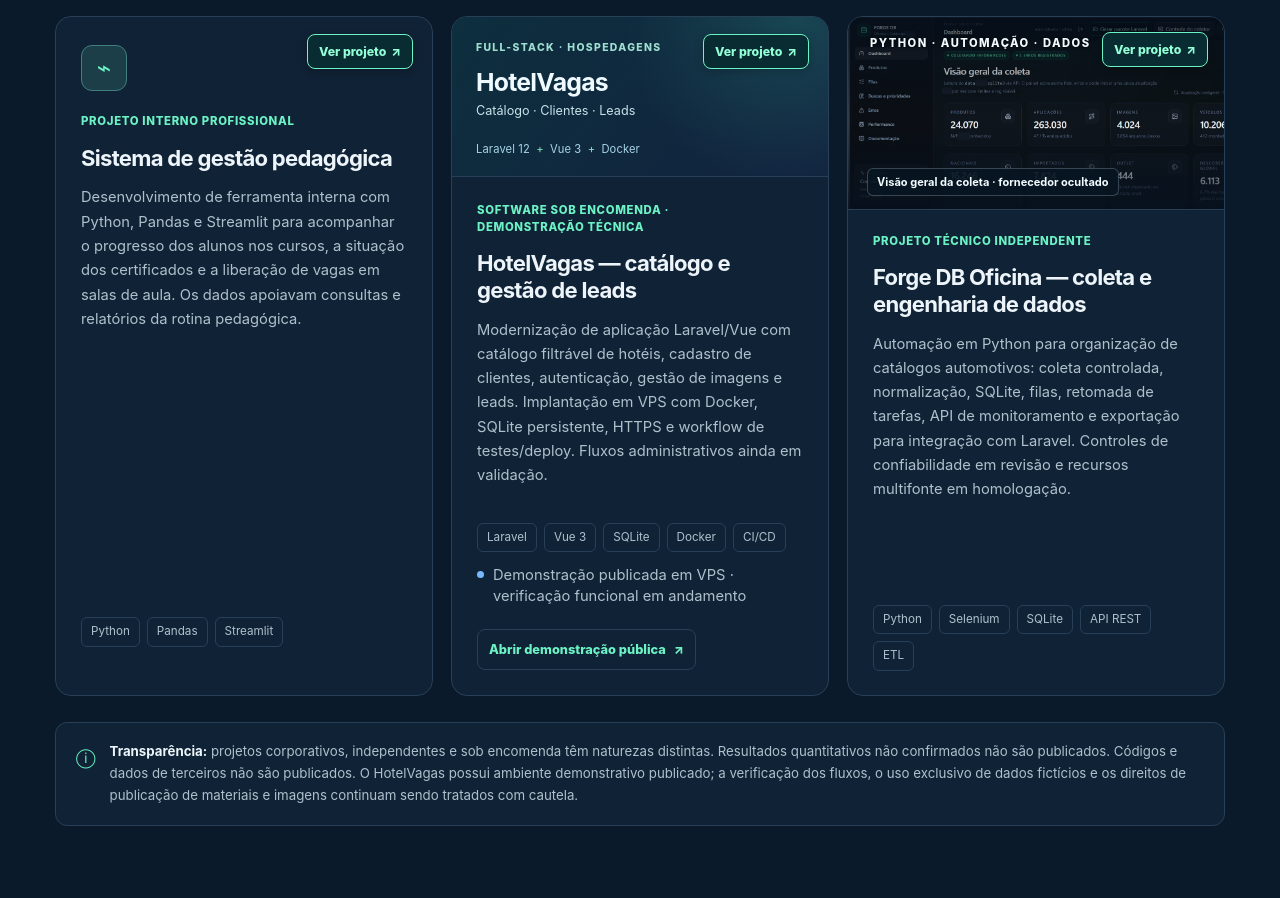
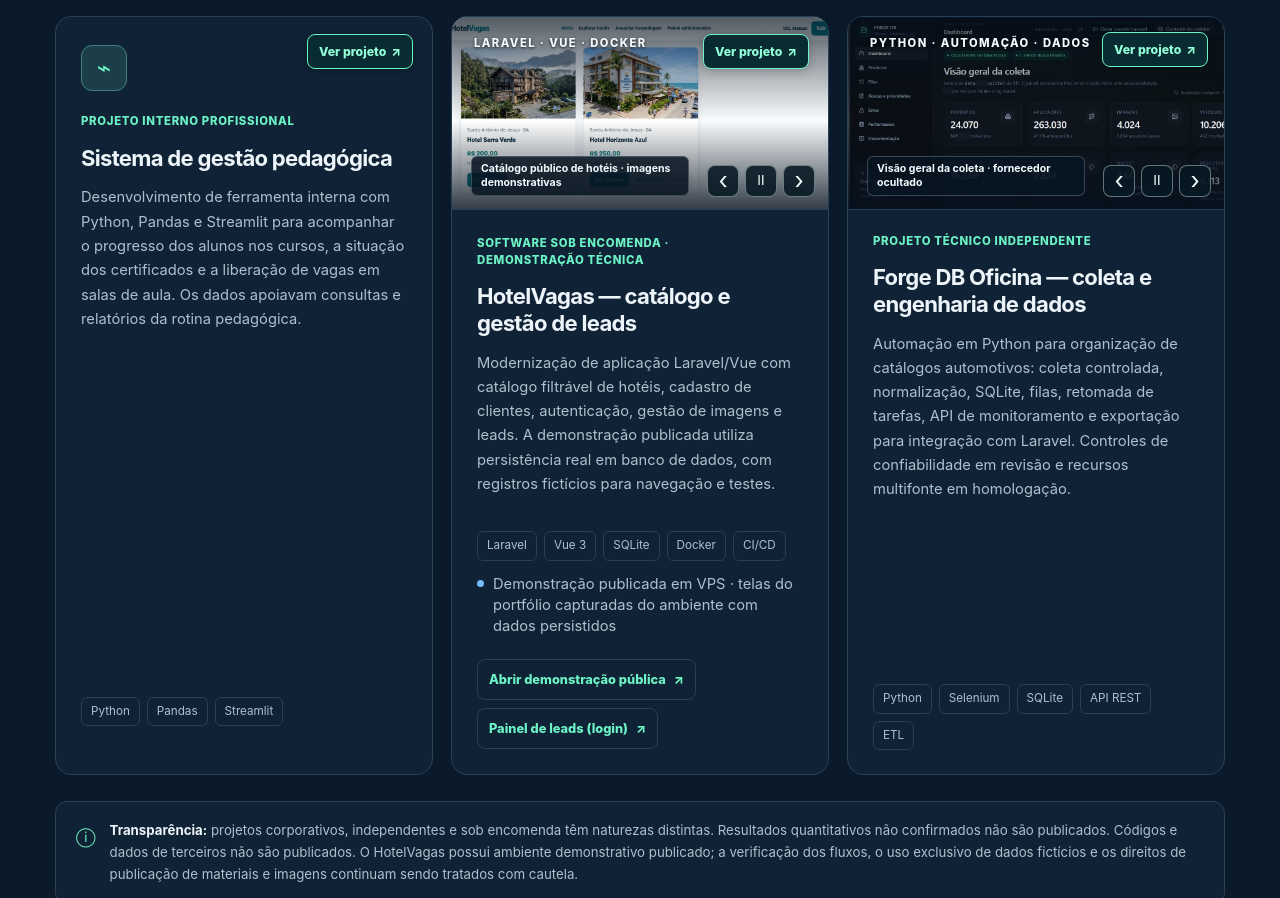
Before and after one commit to Mateus-Santos/mateus-santos.github.io, a plain HTML site: page index.html in a window 1280 px wide. Shown: the part 2056-2954 px from the top of the page. Drawn offline with Linux system fonts and the light colour scheme.

Commit message:
fix: corrige carrosseis e atualiza HotelVagas V2.12

```diff
--- a/assets/css/portfolio.css
+++ b/assets/css/portfolio.css
@@ -185,14 +185,11 @@
 }
 
 
-/* V2.11 — HotelVagas: resumo técnico sem simular captura de tela */
+/* V2.11/V2.12 — HotelVagas: prévia real com imagens do ambiente demonstrativo */
 .project-card.hotelvagas-feature-card{padding:0;display:flex;flex-direction:column;min-height:0}
-.hotelvagas-preview{min-height:160px;padding:22px 24px 18px;border-bottom:1px solid var(--border);background:radial-gradient(circle at 92% 0%,rgba(56,199,166,.20),transparent 46%),linear-gradient(130deg,#0d2f3e,#12223e);color:#eefaff;display:flex;flex-direction:column;align-items:flex-start;gap:4px}
-.hotelvagas-preview-kicker{font-size:.65rem;letter-spacing:.13em;color:#9fdfd1;font-weight:800}
-.hotelvagas-preview strong{font-size:1.55rem;letter-spacing:-.03em;margin-top:8px;line-height:1.15}
-.hotelvagas-preview-desc{font-size:.79rem;color:#c8e2e9}
-.hotelvagas-preview-tech{font-size:.7rem;color:#a7d4e5;letter-spacing:.01em;margin-top:auto}
-.hotelvagas-preview-tech span{color:#80e8ba;margin:0 3px}
+.hotelvagas-feature-card .project-visual{width:100%;height:193px;flex:0 0 auto;border-bottom:1px solid var(--border)}
+.visual-hotel{background:radial-gradient(circle at 92% 0%,rgba(56,199,166,.14),transparent 46%),linear-gradient(130deg,#0d2f3e,#12223e)}
+.visual-hotel .project-preview-slide{object-fit:cover;object-position:center top}
 .hotelvagas-card-body{padding:25px;display:flex;flex-direction:column;gap:0;flex:1}
 .hotelvagas-feature-card .project-meta{margin-bottom:13px;padding-right:86px}
 .hotelvagas-feature-card h3{margin-top:1px}
@@ -202,4 +199,15 @@
 .hotelvagas-demo-link:hover,.hotelvagas-demo-link:focus-visible{border-color:var(--accent);text-decoration:underline;text-underline-offset:3px}
 .hotelvagas-case-actions{display:flex;flex-wrap:wrap;gap:12px;margin:22px 0 8px}
 .hotelvagas-case-note{color:var(--muted);font-size:.83rem}
-@media(max-width:540px){.hotelvagas-feature-card .project-meta{padding-right:76px}.hotelvagas-preview{min-height:145px}}
+@media(max-width:540px){.hotelvagas-feature-card .project-meta{padding-right:76px}.hotelvagas-feature-card .project-visual{height:180px}}
+
+/* V2.12 — controles de galeria e navegação do HotelVagas */
+.project-preview-controls{position:absolute;right:13px;bottom:12px;z-index:4;display:flex;gap:6px;align-items:center}
+.project-preview-control{width:32px;height:32px;min-width:32px;padding:0;border-radius:8px;border:1px solid rgba(229,247,251,.42);background:rgba(6,24,35,.88);color:#f5feff;font-size:1.5rem;line-height:1;display:inline-flex;justify-content:center;align-items:center;cursor:pointer;transition:background .18s,border-color .18s}
+.project-preview-control.preview-toggle{font-size:.86rem}
+.project-preview-control:hover{background:#13605e;border-color:#8affd6}
+.project-preview-control:focus-visible{outline:3px solid #8affd6;outline-offset:2px}
+.project-preview .preview-caption{right:129px;max-width:calc(100% - 158px);font-size:.66rem;line-height:1.35}
+.hotelvagas-links{display:flex;flex-wrap:wrap;gap:8px;margin-top:auto}
+.hotelvagas-links .hotelvagas-demo-link{margin-top:0}
+@media(max-width:550px){.project-preview-controls{right:8px;bottom:7px;gap:4px}.project-preview-control{width:28px;height:28px;min-width:28px}.project-preview .preview-caption{right:107px;max-width:calc(100% - 122px);left:10px;font-size:.59rem;padding:3px 6px}}
--- a/assets/js/portfolio.js
+++ b/assets/js/portfolio.js
@@ -23,6 +23,7 @@
       item.setAttribute('aria-pressed', String(active));
     });
     cards.forEach(card => { card.hidden = filter !== 'all' && !card.dataset.category.split(/\s+/).includes(filter); });
+    document.dispatchEvent(new Event('portfolio:filters-changed'));
   }));
   // Controle de tema: opção persistida apenas no navegador do visitante.
   // Mantém tema escuro como padrão e não depende de bibliotecas externas.
@@ -53,39 +54,68 @@
     saveTheme(next);
   }));
 
-  // Prévias automáticas sem setas/pontos: só imagens reais sanitizadas.
-  // A rotação para ao passar o mouse, focar no cartão, sair da tela ou trocar de aba.
-  // Usuários com preferência por movimento reduzido veem somente a imagem inicial.
+  // Carrosséis de projetos: avanço automático e controles manuais acessíveis.
+  // Diferente da versão anterior, o cursor sobre o cartão NÃO bloqueia o autoplay.
+  // Movimento reduzido desativa somente o autoplay; setas continuam funcionando.
   const reduceMotion = window.matchMedia?.('(prefers-reduced-motion: reduce)');
   document.querySelectorAll('[data-project-carousel]').forEach(carousel => {
     const slides = Array.from(carousel.querySelectorAll('.project-preview-slide'));
     if (slides.length < 2) return;
     const card = carousel.closest('.project-card');
-    const caption = card?.querySelector('[data-preview-caption]');
+    const preview = carousel.closest('.project-preview');
+    if (!card || !preview) return;
+    const caption = card.querySelector('[data-preview-caption]');
+    const suffix = caption?.textContent?.split(' · ').slice(1).join(' · ') || 'galeria do projeto';
     const delay = Math.max(4000, Number.parseInt(carousel.dataset.delay, 10) || 5300);
-    let index = 0;
+    let index = Math.max(0, slides.findIndex(slide => slide.classList.contains('is-current')));
     let interval = null;
     let onScreen = true;
-    let pausedByHover = false;
-    let pausedByFocus = false;
-    const allowed = () => !document.hidden && onScreen && !pausedByHover &&
-      !pausedByFocus && !reduceMotion?.matches && !card?.hidden;
-    const pause = () => { if (interval !== null) { window.clearInterval(interval); interval = null; } };
-    const advance = () => {
-      slides[index].classList.remove('is-current');
-      index = (index + 1) % slides.length;
-      slides[index].classList.add('is-current');
-      if (caption) caption.textContent = `${slides[index].dataset.previewLabel || 'Prévia'} · imagens censuradas`;
+    let userPaused = false;
+
+    // Não declare a região como imagem quando contiver botões interativos.
+    preview.setAttribute('role', 'group');
+    const name = preview.getAttribute('aria-label') || 'Galeria do projeto';
+    const controls = document.createElement('div');
+    controls.className = 'project-preview-controls';
+    const button = (label, symbol, cssClass) => {
+      const item = document.createElement('button');
+      item.type = 'button';
+      item.className = `project-preview-control ${cssClass}`;
+      item.setAttribute('aria-label', `${label}: ${name}`);
+      item.textContent = symbol;
+      return item;
+    };
+    const previous = button('Imagem anterior', '‹', 'preview-previous');
+    const toggle = button('Pausar animação', 'Ⅱ', 'preview-toggle');
+    const next = button('Próxima imagem', '›', 'preview-next');
+    controls.append(previous, toggle, next);
+    preview.appendChild(controls);
+
+    const autoplayAllowed = () => !document.hidden && onScreen &&
+      !card.hidden && !reduceMotion?.matches && !userPaused;
+    const stop = () => { if (interval !== null) { window.clearInterval(interval); interval = null; } };
+    const render = (newIndex) => {
+      index = (newIndex + slides.length) % slides.length;
+      slides.forEach((slide, i) => {
+        const active = i === index;
+        slide.classList.toggle('is-current', active);
+        slide.setAttribute('aria-hidden', String(!active));
+      });
+      if (caption) caption.textContent = `${slides[index].dataset.previewLabel || 'Prévia'} · ${suffix}`;
     };
     const refresh = () => {
-      pause();
-      if (allowed()) interval = window.setInterval(advance, delay);
+      stop();
+      if (autoplayAllowed()) interval = window.setInterval(() => render(index + 1), delay);
+      const isPaused = userPaused || !!reduceMotion?.matches;
+      toggle.setAttribute('aria-pressed', String(userPaused));
+      toggle.setAttribute('aria-label', `${isPaused ? 'Reproduzir' : 'Pausar'} animação: ${name}`);
+      toggle.textContent = isPaused ? '▶' : 'Ⅱ';
     };
-    card?.addEventListener('mouseenter', () => { pausedByHover = true; refresh(); });
-    card?.addEventListener('mouseleave', () => { pausedByHover = false; refresh(); });
-    card?.addEventListener('focusin', () => { pausedByFocus = true; refresh(); });
-    card?.addEventListener('focusout', () => { pausedByFocus = false; refresh(); });
+    previous.addEventListener('click', () => { render(index - 1); refresh(); });
+    next.addEventListener('click', () => { render(index + 1); refresh(); });
+    toggle.addEventListener('click', () => { userPaused = !userPaused; refresh(); });
     document.addEventListener('visibilitychange', refresh);
+    document.addEventListener('portfolio:filters-changed', refresh);
     if (reduceMotion?.addEventListener) reduceMotion.addEventListener('change', refresh);
     else if (reduceMotion?.addListener) reduceMotion.addListener(refresh);
     if ('IntersectionObserver' in window) {
@@ -95,6 +125,7 @@
       }, { threshold: 0.15 });
       observer.observe(card);
     }
+    render(index);
     refresh();
   });
 
--- a/index.html
+++ b/index.html
@@ -99,19 +99,17 @@
             <div class="stack"><span>Python</span><span>Pandas</span><span>Streamlit</span></div>
           </article>
           <article class="project-card compact-card hotelvagas-feature-card" data-category="software">
-            <div class="hotelvagas-preview" aria-label="Resumo técnico do HotelVagas, não é uma captura da aplicação">
-              <span class="hotelvagas-preview-kicker">FULL-STACK · HOSPEDAGENS</span>
-              <strong>HotelVagas</strong>
-              <span class="hotelvagas-preview-desc">Catálogo · Clientes · Leads</span>
-              <span class="hotelvagas-preview-tech">Laravel 12 <span aria-hidden="true">+</span> Vue 3 <span aria-hidden="true">+</span> Docker</span>
+            <div class="project-visual project-preview visual-hotel" role="img" aria-label="Prévia automática do HotelVagas com catálogo de hotéis e painel administrativo">
+              <div class="project-preview-track" data-project-carousel data-delay="5400" aria-hidden="true"><img class="project-preview-slide is-current" src="assets/imgs/portfolio/hotelvagas/catalogo-hoteis.webp" alt="" loading="lazy" decoding="async" width="1342" height="593" data-preview-label="Catálogo público de hotéis"><img class="project-preview-slide" src="assets/imgs/portfolio/hotelvagas/painel-leads.webp" alt="" loading="lazy" decoding="async" width="1365" height="596" data-preview-label="Painel administrativo de leads"><img class="project-preview-slide" src="assets/imgs/portfolio/hotelvagas/filtros-e-status.webp" alt="" loading="lazy" decoding="async" width="1185" height="390" data-preview-label="Filtros, status e exportação"></div>
+              <span class="visual-overline preview-overline">LARAVEL · VUE · DOCKER</span><span class="visual-note preview-caption" data-preview-caption aria-hidden="true">Catálogo público de hotéis · imagens demonstrativas</span>
             </div>
             <div class="hotelvagas-card-body">
               <div class="project-meta"><span class="project-type">Software sob encomenda · demonstração técnica</span><a class="project-top-link" href="cases/plataforma-hospedagens.html">Ver projeto <span aria-hidden="true">↗</span></a></div>
               <h3>HotelVagas — catálogo e gestão de leads</h3>
-              <p>Modernização de aplicação Laravel/Vue com catálogo filtrável de hotéis, cadastro de clientes, autenticação, gestão de imagens e leads. Implantação em VPS com Docker, SQLite persistente, HTTPS e workflow de testes/deploy. Fluxos administrativos ainda em validação.</p>
+              <p>Modernização de aplicação Laravel/Vue com catálogo filtrável de hotéis, cadastro de clientes, autenticação, gestão de imagens e leads. A demonstração publicada utiliza persistência real em banco de dados, com registros fictícios para navegação e testes.</p>
               <div class="stack"><span>Laravel</span><span>Vue 3</span><span>SQLite</span><span>Docker</span><span>CI/CD</span></div>
-              <p class="hotelvagas-status"><span class="project-status-dot" aria-hidden="true"></span> Demonstração publicada em VPS · verificação funcional em andamento</p>
-              <a class="hotelvagas-demo-link" href="https://hotelvagas-mateus.duckdns.org/" target="_blank" rel="noopener noreferrer">Abrir demonstração pública <span aria-hidden="true">↗</span></a>
+              <p class="hotelvagas-status"><span class="project-status-dot" aria-hidden="true"></span> Demonstração publicada em VPS · telas do portfólio capturadas do ambiente com dados persistidos</p>
+              <div class="hotelvagas-links"><a class="hotelvagas-demo-link" href="https://hotelvagas-mateus.duckdns.org/" target="_blank" rel="noopener noreferrer">Abrir demonstração pública <span aria-hidden="true">↗</span></a><a class="hotelvagas-demo-link" href="https://hotelvagas-mateus.duckdns.org/leads" target="_blank" rel="noopener noreferrer">Painel de leads (login) <span aria-hidden="true">↗</span></a></div>
             </div>
           </article>
           <article class="project-card compact-card forge-feature-card" data-category="automacao dados">
```
Also changed, not shown: cases/plataforma-hospedagens.html (+9 -3 lines), assets/imgs/portfolio/hotelvagas/catalogo-hoteis.webp (added), assets/imgs/portfolio/hotelvagas/filtros-e-status.webp (added), assets/imgs/portfolio/hotelvagas/painel-leads.webp (added), 1 other file.
